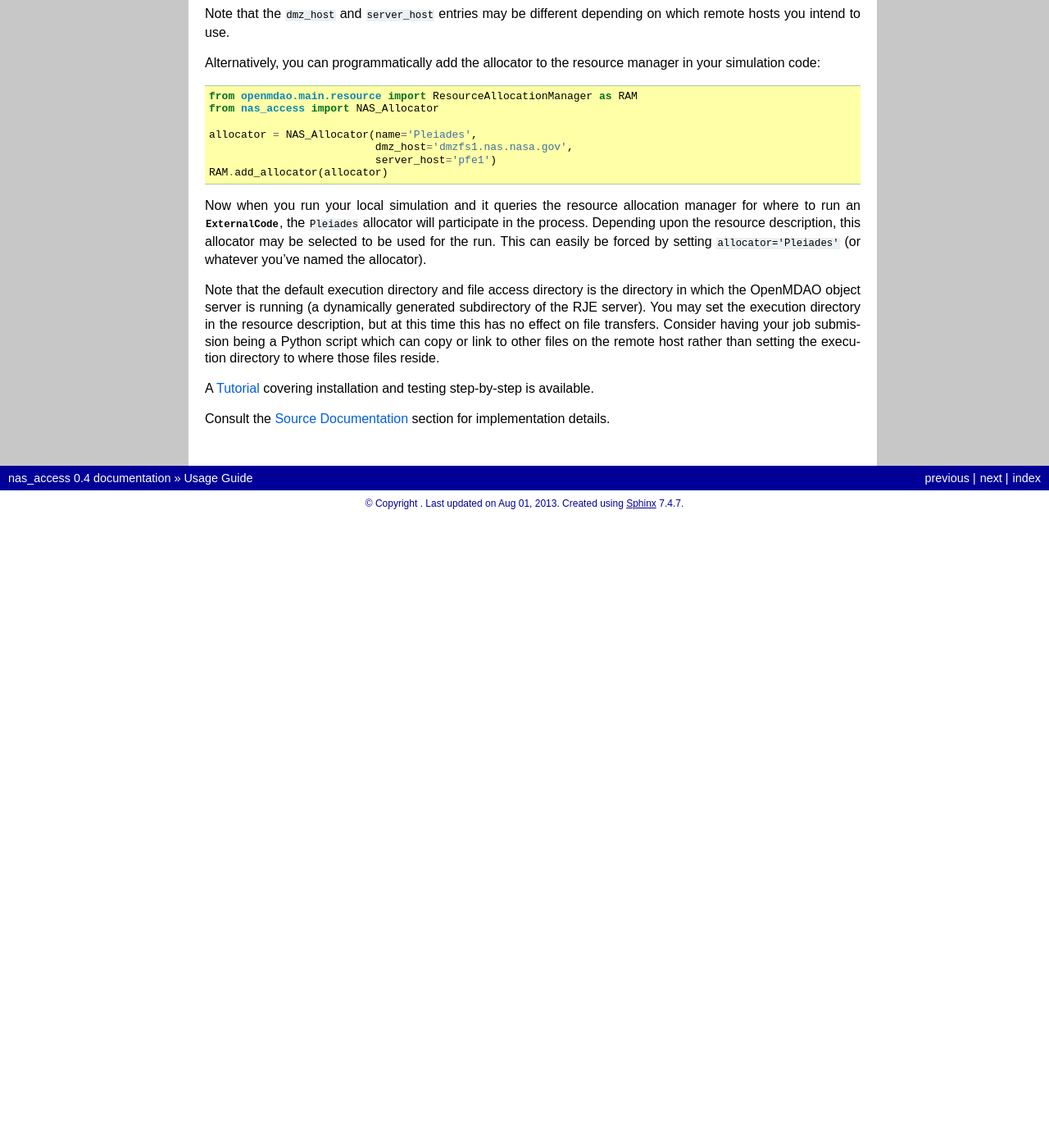
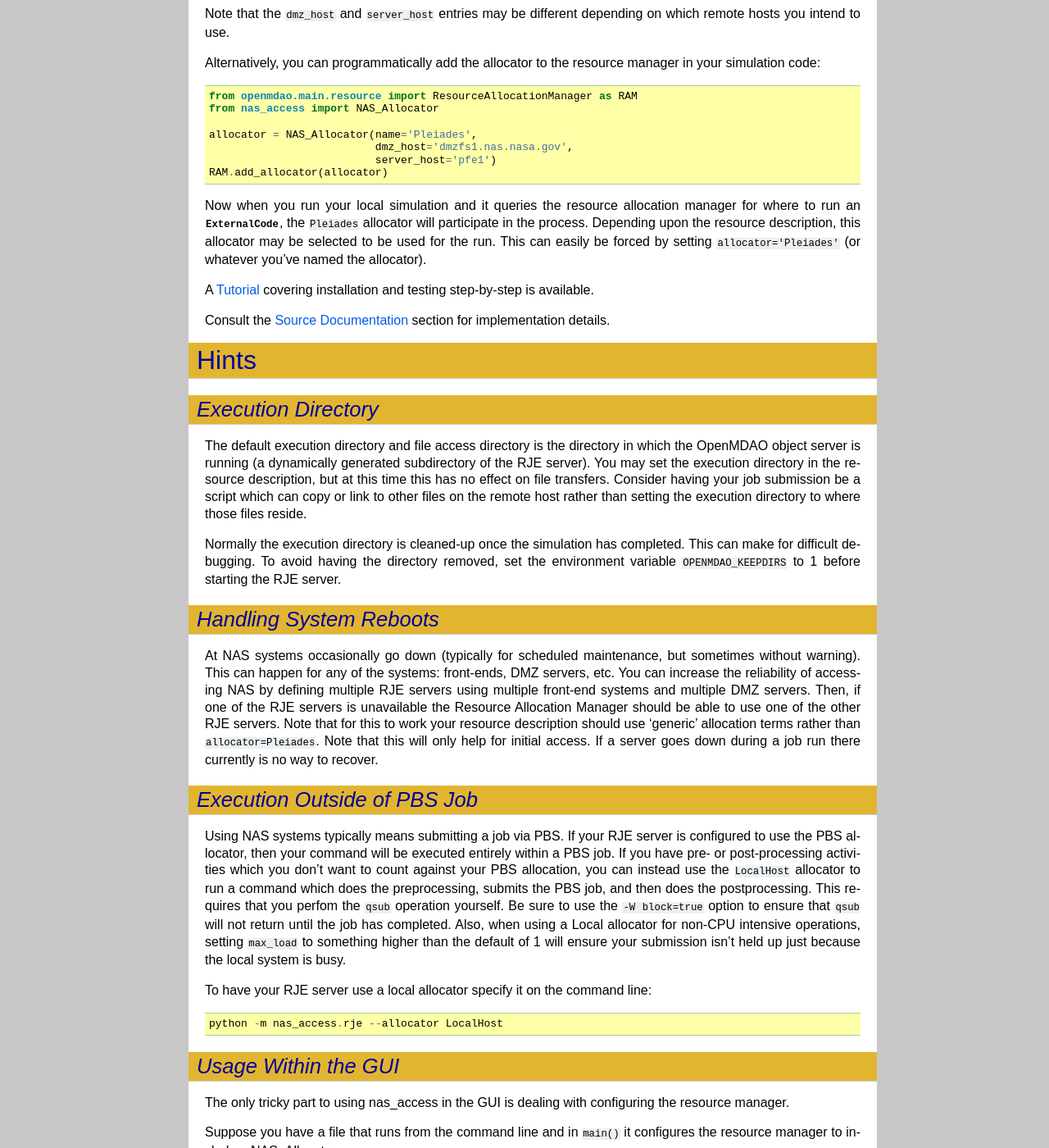
Before and after one commit to OpenMDAO-Plugins/nas_access, a Sphinx documentation site: the page built from docs/usage.rst, in a window 1280 px wide and 1400 px high, scrolled down 1326 px. Shown: the whole window at 82% size. Built offline with Sphinx 7.4.7, drawn with Linux system fonts in a browser that asks for light colours; before the commit the page ends 1956 px from its top, so only the background shows below that; some of the changed text lies outside the part shown.

Commit message:
Added some hints to usage doc.

```diff
--- a/docs/conf.py
+++ b/docs/conf.py
@@ -43,10 +43,10 @@ copyright = u''
 # built documents.
 #
 # The short X.Y version.
-version = '0.4'
+version = '0.6'
 #The short version is the one that shows up in the file when you use /version/.
 # The full version, including alpha/beta/rc tags.
-release = '0.4'
+release = '0.6'
 
 # The language for content autogenerated by Sphinx. Refer to documentation
 # for a list of supported languages.
--- a/docs/pkgdocs.rst
+++ b/docs/pkgdocs.rst
@@ -25,4 +25,4 @@ Package Metadata
 
 - **summary:** OpenMDAO interface to NASA HEC systems at Ames Research Center.
 
-- **version:** 0.4
+- **version:** 0.6
--- a/docs/usage.rst
+++ b/docs/usage.rst
@@ -93,14 +93,90 @@ this allocator may be selected to be used for the run. This can easily be
 forced by setting ``allocator='Pleiades'`` (or whatever you've named the
 allocator).
 
-Note that the default execution directory and file access directory is the
+A :ref:`tutorial` covering installation and testing step-by-step is available.
+
+Consult the :ref:`nas_access_src_label` section for implementation details.
+
+
+=====
+Hints
+=====
+
+
+*Execution Directory*
+_____________________
+
+The default execution directory and file access directory is the
 directory in which the OpenMDAO object server is running (a dynamically
 generated subdirectory of the RJE server). You may set the execution directory
 in the resource description, but at this time this has no effect on file
-transfers. Consider having your job submission being a Python script which
+transfers. Consider having your job submission be a script which
 can copy or link to other files on the remote host rather than setting the
 execution directory to where those files reside.
 
-A :ref:`tutorial` covering installation and testing step-by-step is available.
+Normally the execution directory is cleaned-up once the simulation has
+completed. This can make for difficult debugging. To avoid having the directory
+removed, set the environment variable ``OPENMDAO_KEEPDIRS`` to 1 before
+starting the RJE server.
 
-Consult the :ref:`nas_access_src_label` section for implementation details.
+
+*Handling System Reboots*
+_________________________
+
+At NAS systems occasionally go down (typically for scheduled maintenance, but
+sometimes without warning).  This can happen for any of the systems: front-ends,
+DMZ servers, etc.  You can increase the reliability of accessing NAS by
+defining multiple RJE servers using multiple front-end systems and multiple
+DMZ servers.  Then, if one of the RJE servers is unavailable the Resource
+Allocation Manager should be able to use one of the other RJE servers.
+Note that for this to work your resource description should use 'generic'
+allocation terms rather than ``allocator=Pleiades``.  Note that this will
+only help for initial access.  If a server goes down during a job run there
+currently is no way to recover.
+
+
+*Execution Outside of PBS Job*
+______________________________
+
+Using NAS systems typically means submitting a job via PBS.  If your RJE server
+is configured to use the PBS allocator, then your command will be executed
+entirely within a PBS job.  If you have pre- or post-processing activities
+which you don't want to count against your PBS allocation, you can instead
+use the ``LocalHost`` allocator to run a command which does the preprocessing,
+submits the PBS job, and then does the postprocessing.  This requires that
+you perfom the ``qsub`` operation yourself.  Be sure to use the
+``-W block=true`` option to ensure that ``qsub`` will not return until the
+job has completed.  Also, when using a Local allocator for non-CPU intensive
+operations, setting ``max_load`` to something higher than the default of 1
+will ensure your submission isn't held up just because the local system
+is busy.
+
+To have your RJE server use a local allocator specify it on the command line::
+
+    python -m nas_access.rje --allocator LocalHost
+
+
+*Usage Within the GUI*
+______________________
+
+The only tricky part to using nas_access in the GUI is dealing with configuring
+the resource manager.
+
+Suppose you have a file that runs from the command line and in ``main()`` it
+configures the resource manager to include a NAS_Allocator::
+
+    def main():
+        allocator = NAS_Allocator(name='Pleiades',
+                                  dmz_host='dmzfs1.nas.nasa.gov',
+                                  server_host='pfe22')
+        RAM.add_allocator(allocator)
+
+        # Configure and run a simulation.
+
+If you 'execute' the file from within the GUI it's just like executing from the
+command line, *but* when you reopen the project the 'execute' is replayed,
+including running the simulation, which can be inconvenient.  An alternative is
+to have a file that just configures the resource manager.  Execute that file.
+Now add class files like normal and configure your simulation.  When you reopen
+the project the resource manager configure script will be replayed, but the
+rest of the model is just opened, not re-run.
--- a/setup.cfg
+++ b/setup.cfg
@@ -1,6 +1,6 @@
 [metadata]
 name = nas_access
-version = 0.5
+version = 0.6
 summary = OpenMDAO interface to NASA HEC systems at Ames Research Center.
 description-file = README.txt
 keywords = openmdao
--- a/setup.py
+++ b/setup.py
@@ -70,11 +70,12 @@ kwargs = {'author': '',
                                  'test/test_nas_access.py',
                                  'test/.coverage',
                                  'test/ssh.py',
-                                 'test/scp.py']},
+                                 'test/scp.py',
+                                 'test/openmdao_log_1482.txt']},
  'package_dir': {'': 'src'},
  'packages': ['nas_access'],
  'url': '',
- 'version': '0.4',
+ 'version': '0.6',
  'zip_safe': False}
 
 
```
Also changed, not shown: other parts of docs/pkgdocs.rst (+2 -2 lines), docs/srcdocs.rst (line endings or trailing spaces).
